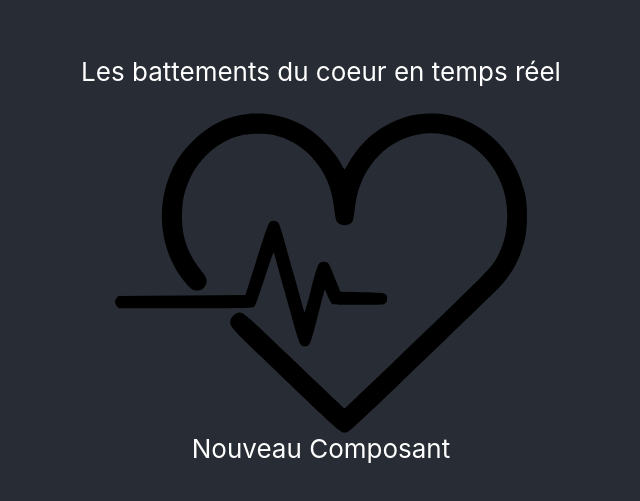
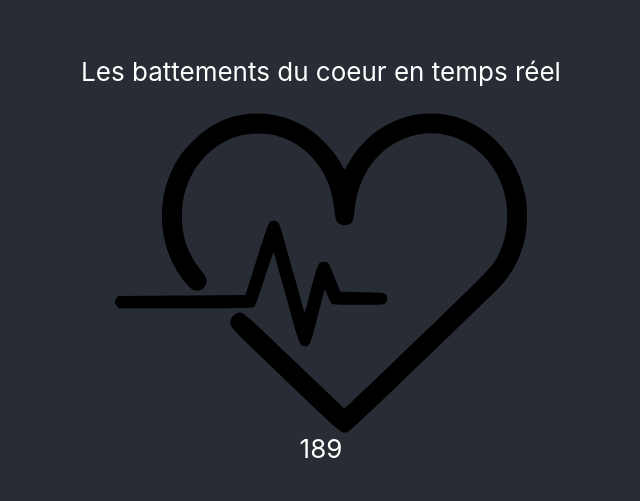
Before and after one commit to ClemenceDelestre/IOT, a React (Create React App) app: page / in a window 1280 px wide. Shown: the part 153-654 px from the top of the page, without its empty margins (319-959 px from the left). Built offline with nearby package versions, Linux system fonts and the light colour scheme.

Commit message:
Affichage variable + génération rythme cardiaque + prettier

```diff
--- a/src/compenents/Heartrate.js
+++ b/src/compenents/Heartrate.js
@@ -1,7 +1,7 @@
+const RythmeCardiaque = 40 + Math.floor(Math.random() * (200 - 40));
+
 function Heartrate() {
-    return (
-      <div>Nouveau Composant</div>
-    )
-  }
+  return <div>{RythmeCardiaque}</div>;
+}
 
-export default Heartrate
+export default Heartrate;
--- a/src/index.js
+++ b/src/index.js
@@ -6,7 +6,7 @@ import reportWebVitals from './reportWebVitals';
 
 ReactDOM.render(
   <React.StrictMode>
-    <App/>
+    <App />
   </React.StrictMode>,
   document.getElementById('root')
 );
--- a/src/reportWebVitals.js
+++ b/src/reportWebVitals.js
@@ -1,4 +1,4 @@
-const reportWebVitals = onPerfEntry => {
+const reportWebVitals = (onPerfEntry) => {
   if (onPerfEntry && onPerfEntry instanceof Function) {
     import('web-vitals').then(({ getCLS, getFID, getFCP, getLCP, getTTFB }) => {
       getCLS(onPerfEntry);
```
Also changed, not shown: src/App.js (+3 -5 lines), .prettierrc.json.
